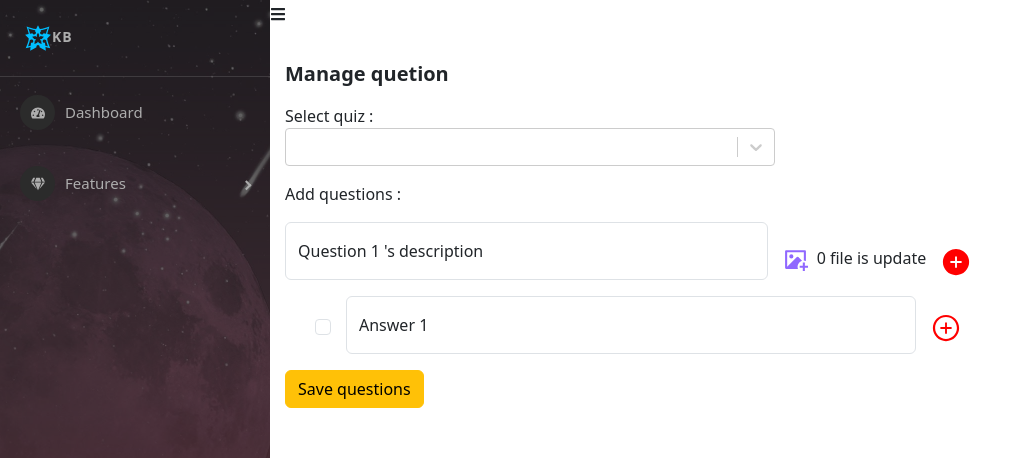
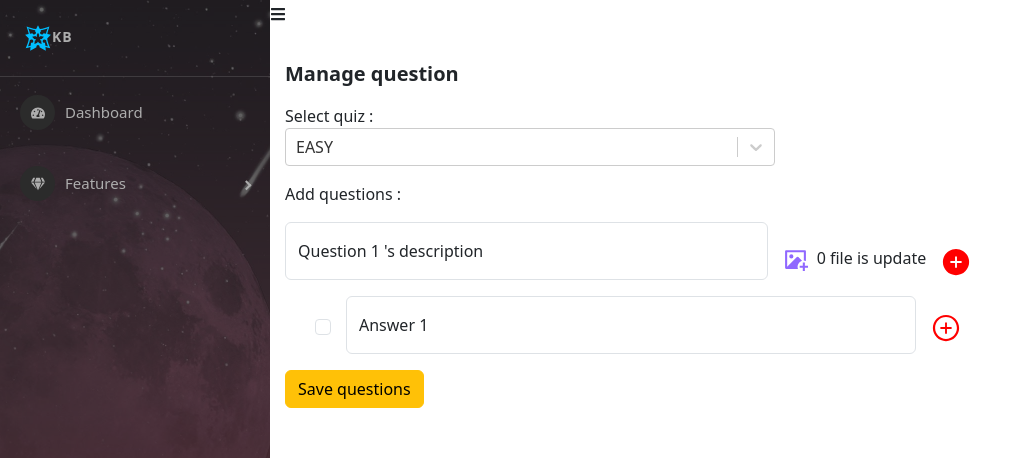
Before and after one commit to khanhbinh87/react, a React (Create React App) app: page /admin/manage-questions in a window 1280 px wide. Shown: the top 458 px of the page, without its empty margins (0-1033 px from the left). Built offline with nearby package versions, Linux system fonts and the light colour scheme.

Commit message:
preview image

```diff
--- a/package.json
+++ b/package.json
@@ -11,6 +11,7 @@
     "lodash": "4.17.21",
     "nprogress": "^0.2.0",
     "react": "18.2.0",
+    "react-awesome-lightbox": "^1.8.1",
     "react-bootstrap": "2.4.0",
     "react-dom": "18.2.0",
     "react-icons": "4.4.0",
--- a/src/components/Admin/Content/Quiz/ManageQuestions.js
+++ b/src/components/Admin/Content/Quiz/ManageQuestions.js
@@ -6,21 +6,22 @@ import { AiFillPlusCircle } from 'react-icons/ai'
 import { FiMinusCircle } from 'react-icons/fi'
 import { AiOutlinePlusCircle } from 'react-icons/ai'
 import { RiImageAddFill } from 'react-icons/ri'
-
-import { BsFillPatchPlusFill, BsPatchMinusFill } from 'react-icons/bs'
-import { AiFillPlusSquare, AiOutlineMinusCircle } from 'react-icons/ai'
-
+import Lightbox from "react-awesome-lightbox";
 
 import { v4 as uuidv4 } from 'uuid';
 import _ from 'lodash'
 
 export default function ManageQuestions() {
     const options = [
-        { value: 'chocolate', label: 'Chocolate' },
-        { value: 'strawberry', label: 'Strawberry' },
-        { value: 'vanilla', label: 'Vanilla' },
+        { value: 'EASY', label: 'EASY' },
+        { value: 'MEDIUM', label: 'MEDIUM' },
+        { value: 'HARD', label: 'HARD' },
     ];
-    const [selectedQuiz, setSelectedQuiz] = useState({})
+    const [selectedQuiz, setSelectedQuiz] = useState([
+        { value: 'EASY', label: 'EASY' },
+        { value: 'MEDIUM', label: 'MEDIUM' },
+        { value: 'HARD', label: 'HARD' },
+    ])
     const [questions, setQuestions] = useState(
         [
             {
@@ -38,6 +39,26 @@ export default function ManageQuestions() {
             }
         ]
     )
+
+    const [imagePreview, setImagePreview] = useState(false)
+    const [dataImgPreview, setDataImgPreview] = useState({
+        title: '',
+        url: ''
+    })
+    const handlePreviewImage = (questionId) => {
+        let cloneAnswers = _.cloneDeep(questions)
+
+        let index = cloneAnswers.findIndex(answer => answer.id === questionId)
+
+        if(index > -1){
+            setDataImgPreview({
+                url: URL.createObjectURL(cloneAnswers[index].imageFile),
+                title: cloneAnswers[index].imageName,
+            })
+            setImagePreview(true)
+
+        }
+    }
     const handleAddRemoveQuestion = (type, questionId) => {
 
         if (type === 'ADD') {
@@ -139,7 +160,7 @@ export default function ManageQuestions() {
 
     return (
         <div className='question-container'>
-            <div className='title'>Manage quetion</div>
+            <div className='title'>Manage question</div>
             <div className='add-new-question'>
                 <div className='col-6 form-group'>
                     <label>Select quiz :</label>
@@ -178,7 +199,13 @@ export default function ManageQuestions() {
                                             onChange={(e) => handleOnchangeFileQuestion(question.id, e)}
 
                                         />
-                                        <span> {question.imageName ? question.imageName : '0 file is update'}</span>
+                                        <span style={{ cursor: 'pointer' }}> {question.imageName ?
+                                            <span onClick={() => {
+                                                handlePreviewImage(question.id)
+
+                                            }}>
+                                                {question.imageName}
+                                            </span> : '0 file is update'}</span>
                                     </div>
 
                                     <div className='add-questions'>
@@ -218,20 +245,22 @@ export default function ManageQuestions() {
                                         )
                                     })
                                 }
-                                {
-                                    questions && questions.length > 0 &&
-                                    <div>
-                                        <button className='btn btn-warning' onClick={() => handleSubmitQuestionForQuiz()}>Save questions</button>
-                                    </div>
-                                }
 
                             </div>
                         )
 
                     })
                 }
-
+                {
+                    questions && questions.length > 0 &&
+                    <div>
+                        <button className='btn btn-warning' onClick={() => handleSubmitQuestionForQuiz()}>Save questions</button>
+                    </div>
+                }
             </div>
+            {
+                imagePreview && <Lightbox  zoomStep="0.6" image={dataImgPreview.url} title={dataImgPreview.title} onClose={() => setImagePreview(false)} />
+            }
         </div>
     )
 }
--- a/src/components/Admin/Content/Quiz/TableQuiz.js
+++ b/src/components/Admin/Content/Quiz/TableQuiz.js
@@ -4,7 +4,7 @@ import ModalDeleteQuiz from './ModalDeleteQuiz'
 import ModalEditQuiz from './ModalEditQuiz'
 
 export default function TableQuiz() {
-    const [listQuiz, setListQuiz] = useState('')
+    const [listQuiz, setListQuiz] = useState([])
     const [show, setShow] = useState(false)
     const [showUpdate, setShowUpdate] = useState(false)
     const [dataDelete, setDataDelete] = useState('')
@@ -31,6 +31,36 @@ export default function TableQuiz() {
         <>
 
             <h3 className='my-1'>List Quizzes :</h3>
+            {/* <table className="table table-hover table-bordered">
+                <thead>
+                    <tr>
+                        <th scope="col">ID</th>
+                        <th scope="col">Name</th>
+                        <th scope="col">Description</th>
+                        <th scope="col">Type</th>
+                        <th scope="col">Actions</th>
+                    </tr>
+                </thead>
+                <tbody>
+                    {
+                        listQuiz && listQuiz.length > 0 && listQuiz.map((item,index)=>{
+                            return (
+                                <tr key ={`listQuiz-${index}`}>
+                                    <th>{item.id}</th>
+                                    <td>{item.name}</td>
+                                    <td>{item.description}</td>
+                                    <td>{item.difficulty}</td>
+                                    <td style={{ display: "flex", gap: "5px" }}>
+                                        <button className='btn btn-warning' onClick={(e) => handleEditQuiz(item)}>Edit</button>
+                                        <button className='btn btn-danger' onClick={() => handleDeleteQuiz(item)}>Delete</button>
+                                    </td>
+                                </tr>
+                            )
+                        })
+                    }
+
+                </tbody>
+            </table> */}
             <table className="table table-hover table-bordered">
                 <thead>
                     <tr>
@@ -42,10 +72,12 @@ export default function TableQuiz() {
                     </tr>
                 </thead>
                 <tbody>
-                    {listQuiz && listQuiz.length > 0 && listQuiz.map((item, index) => {
+
+                    {
+                        listQuiz && listQuiz.length > 0 && listQuiz.map((item, index) => {
                             return (
                                 <tr key={`listQuiz-${index}`}>
-                                <th scope="row">{item.id}</th>
+                                    <th>{item.id}</th>
                                     <td>{item.name}</td>
                                     <td>{item.description}</td>
                                     <td>{item.difficulty}</td>
@@ -57,6 +89,7 @@ export default function TableQuiz() {
                             )
                         })
                     }
+
                 </tbody>
             </table>
             <ModalDeleteQuiz
--- a/src/index.js
+++ b/src/index.js
@@ -12,6 +12,8 @@ import { persistor, store } from './redux/store';
 import 'bootstrap/dist/css/bootstrap.min.css';
 import 'react-perfect-scrollbar/dist/css/styles.css';
 import 'nprogress/nprogress.css'
+import "react-awesome-lightbox/build/style.css";
+
 
 const root = ReactDOM.createRoot(document.getElementById('root'));
 
```
Also changed, not shown: 1 other file (tests, documents, lock files or other folders). Lines whose indentation alone changed are shown as unchanged.
